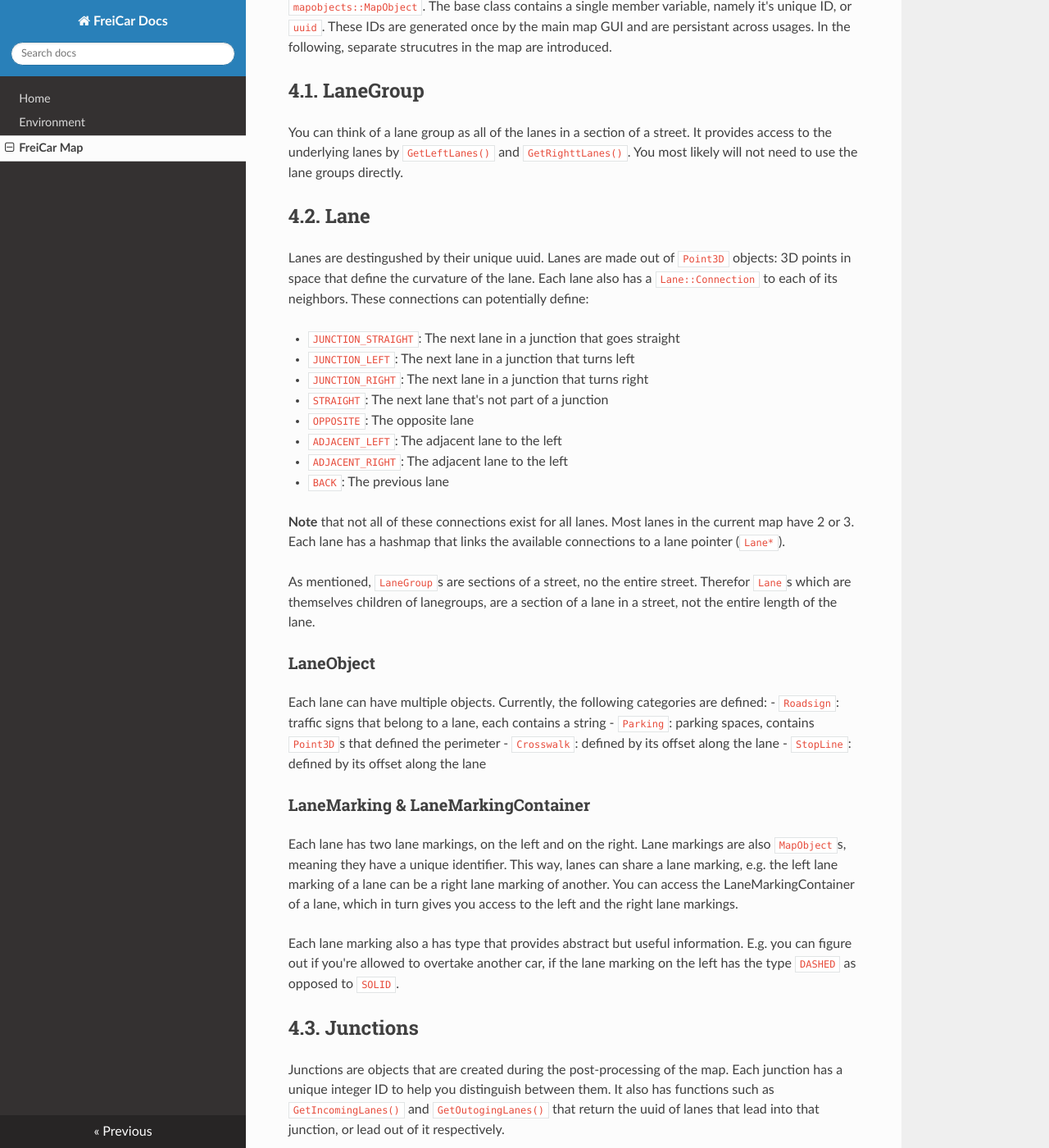
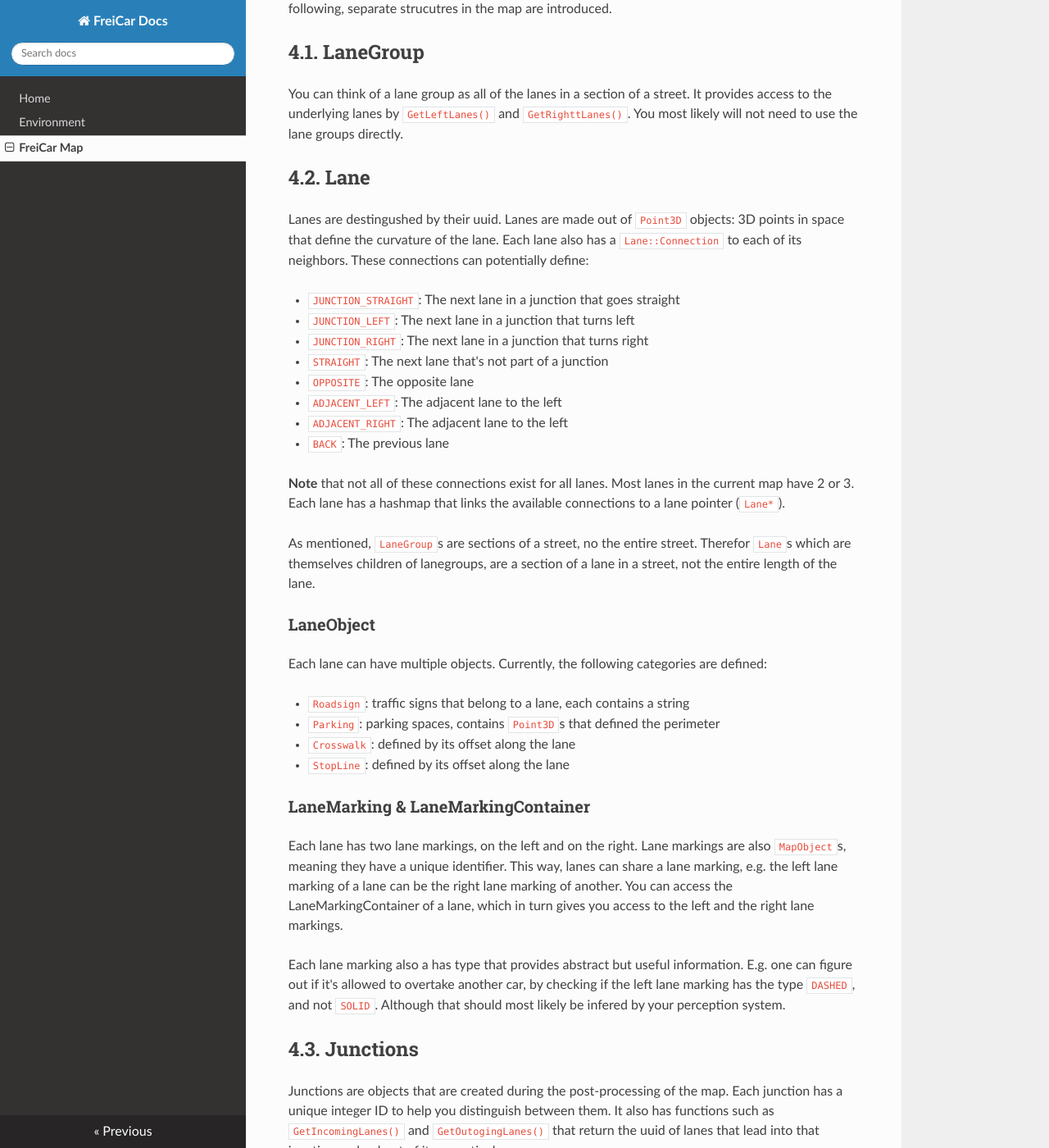
Before and after one commit to JohanVer/freicar_docs, an MkDocs documentation site: the page built from docs/nodes/freicar_map.md, in a window 1280 px wide and 1400 px high, scrolled down 2721 px. Shown: the whole window at 82% size. Built offline with MkDocs 1.6.1, drawn with Linux system fonts in a browser that asks for light colours; nearby versions of some CDN libraries; some of the changed text lies outside the part shown.

Commit message:
hotfix: change to readthedcos standards
readthedocs does not allow lists without an empty line before them. normal markdown does. also fixed some
typos, etc...

```diff
--- a/docs/nodes/freicar_map.md
+++ b/docs/nodes/freicar_map.md
@@ -1,6 +1,5 @@
 # FreiCar Map
 A map typically contains all the relevant information about the environment. Our map has a hierarchichal structure that provides access on multiple levels, depending on the requirement. The current structure can describe:
-
 * lanes
 * junctions
 * road signs
@@ -81,6 +80,7 @@ The two libraries `freicar_globalmap` and `freicar_map_framework` are exported b
 
 ## 2.2. Including the Headers
 The headers can be accessed through two main directories
+
 - `freicar_map`
 - `map_core`
 
@@ -98,13 +98,13 @@ Access to the map is provided through a singleton object that should be initiali
 Both of these approaches make use of the [Thrift library](https://thrift.apache.org/lib/cpp.html) and its serialization capabilities. The latter is currently only possible using the Map GUI that is accessible to the administrator. `ThriftMapProxy` provides an interface to high level thrift functionalities. You need an instance of this class to intialize the map. This [code snippet](#61-intializing-the-map) shows a typical initialization of the map singleton. It first tries to read the map from a file and starts a TCP server if it fails. The path is read from a private ROS parameter.
 
 # 4. Map Structure
-As mentioned, the map has a hierarchical structure. Almost all of them however inherit from `mapobjects::MapObject`. The base class contains a single member variable, namely it's unique ID, or `uuid`. These IDs are generated once by the main map GUI and are persistant across usages. In the following, separate strucutres in the map are introduced.
+As mentioned, the map has a hierarchical structure. Almost all of them however inherit from `mapobjects::MapObject`. The base class contains a single member variable, namely its unique ID, or `uuid`. These IDs are generated once by the main map GUI and are persistant across usages. In the following, separate strucutres in the map are introduced.
 
 ## 4.1. LaneGroup
 You can think of a lane group as all of the lanes in a section of a street. It provides access to the underlying lanes by `GetLeftLanes()` and `GetRighttLanes()`. You most likely will not need to use the lane groups directly.
 
 ## 4.2. Lane
-Lanes are destingushed by their unique uuid. Lanes are made out of `Point3D` objects: 3D points in space that define the curvature of the lane. Each lane also has a `Lane::Connection` to each of its neighbors. These connections can potentially define:
+Lanes are destingushed by their uuid. Lanes are made out of `Point3D` objects: 3D points in space that define the curvature of the lane. Each lane also has a `Lane::Connection` to each of its neighbors. These connections can potentially define:
 
 - `JUNCTION_STRAIGHT`: The next lane in a junction that goes straight
 - `JUNCTION_LEFT`: The next lane in a junction that turns left
@@ -120,15 +120,16 @@ Lanes are destingushed by their unique uuid. Lanes are made out of `Point3D` obj
 As mentioned, `LaneGroup`s are sections of a street, no the entire street. Therefor `Lane`s which are themselves children of lanegroups, are a section of a lane in a street, not the entire length of the lane.
 ### LaneObject
 Each lane can have multiple objects. Currently, the following categories are defined:
+
 - `Roadsign`: traffic signs that belong to a lane, each contains a string
 - `Parking`: parking spaces, contains `Point3D`s that defined the perimeter
 - `Crosswalk`: defined by its offset along the lane
 - `StopLine`: defined by its offset along the lane
 
 ### LaneMarking & LaneMarkingContainer
-Each lane has two lane markings, on the left and on the right. Lane markings are also `MapObject`s, meaning they have a unique identifier. This way, lanes can share a lane marking, e.g. the left lane marking of a lane can be a right lane marking of another. You can access the LaneMarkingContainer of a lane, which in turn gives you access to the left and the right lane markings.
+Each lane has two lane markings, on the left and on the right. Lane markings are also `MapObject`s, meaning they have a unique identifier. This way, lanes can share a lane marking, e.g. the left lane marking of a lane can be the right lane marking of another. You can access the LaneMarkingContainer of a lane, which in turn gives you access to the left and the right lane markings.
 
-Each lane marking also a has type that provides abstract but useful information. E.g. you can figure out if you're allowed to overtake another car, if the lane marking on the left has the type `DASHED` as opposed to `SOLID`.
+Each lane marking also a has type that provides abstract but useful information. E.g. one can figure out if it's allowed to overtake another car, by checking if the left lane marking has the type `DASHED`, and not `SOLID`. Although that should most likely be infered by your perception system.
 ## 4.3. Junctions
 Junctions are objects that are created during the post-processing of the map. Each junction has a unique integer ID to help you distinguish between them. It also has functions such as `GetIncomingLanes()` and `GetOutogingLanes()` that return the uuid of lanes that lead into that junction, or lead out of it respectively.
 
@@ -170,17 +174,19 @@ For consecutive `GetPlan()` calls, you should use `ResetContainers()` first to c
 ### LaneFollower
 This planner starts from a given position and follows along the lanes for a speicifed distance. If it reaches a junction, it'll use the given command to choose a direction to go.
 For this planner, there is no object needed. You can call one of the two overloads of `freicar::planning::lane_follower::GetPlan()`:
-* `Point3D current_position`: x, y, z
-* [`PlannerCommand`](#76-planner-command) `command`: it should be `LEFT`, `RIGHT`, `STRAIGHT` or `RANDOM`
-* `float distance`: the desired plan length
-* `unsigned int step_count`: the number of desired steps in the plan
+
+- `Point3D current_position`: x, y, z
+- [`PlannerCommand`](#76-planner-command) `command`: it should be `LEFT`, `RIGHT`, `STRAIGHT` or `RANDOM`
+- `float distance`: the desired plan length
+- `unsigned int step_count`: the number of desired steps in the plan
 
 OR
-* `std::string lane_uuid`: the current lane
-* `float req_loffset`: the offset along that lane
-* [`PlannerCommand`](#76-planner-command) `command`: same as before
-* `float distance`: same as before
-* `unsigned int step_count`: same as before
+
+- `std::string lane_uuid`: the current lane
+- `float req_loffset`: the offset along that lane
+- [`PlannerCommand`](#76-planner-command) `command`: same as before
+- `float distance`: same as before
+- `unsigned int step_count`: same as before
 
 ### JointPlanner
 This class combines the mentioned planners (+ 2 others) into a single object using the [strategy pattern](https://sourcemaking.com/design_patterns/strategy/cpp/1). It's currently used internally to ease the switch between different planning modes. It does not offer anything extraordinary compared to the other two planners. This [code snippet](#62-jointplanner-example) shows a typical use case of the joint planner.
@@ -189,12 +195,13 @@ Not all functionalities are offered by all strategies. E.g. the lane follower do
 
 ## 5.2. Logic
 Currently, the logic section only offers right-of-way calculation for junctions. To get whether an agent has right of way, it should send some data about itself and all the other percieved agents at the junction. This data includes:
-* `std::string a_name`: the name (can be arbitrary)
-* `std::string l_uuid`: the uuid of the lane the agent is on
-* `float l_offset`: its offset along that lane
-* `geometry_msgs::Vector3 velo`: its velocity vector
-* `geometry_msgs::TransformStamped pose`: its 3D pose
-* `Intent intnt`: its intent at the junction: `GOING_STRAIGHT`, `GOING_LEFT`, `GOING_RIGHT` or `NONE` (unknown)
+
+- `std::string a_name`: the name (can be arbitrary)
+- `std::string l_uuid`: the uuid of the lane the agent is on
+- `float l_offset`: its offset along that lane
+- `geometry_msgs::Vector3 velo`: its velocity vector
+- `geometry_msgs::TransformStamped pose`: its 3D pose
+- `Intent intnt`: its intent at the junction: `GOING_STRAIGHT`, `GOING_LEFT`, `GOING_RIGHT` or `NONE` (unknown)
 
 The function `GetRightOfWay` then returns whether the agent has the right of way, whether the junction is already occupied by another agent and the name of the agent that has won the right-of-way (in case of losing RoW, it could be useful).
 
```
Also changed, not shown: other parts of docs/nodes/freicar_map.md (+17 -14 lines).
